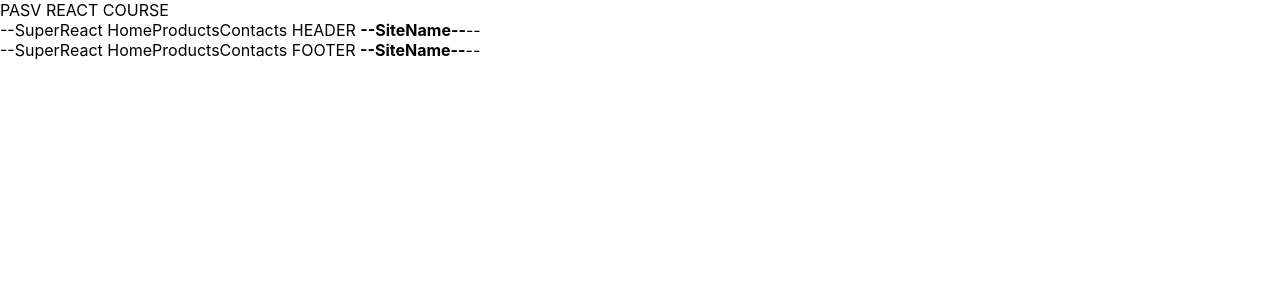
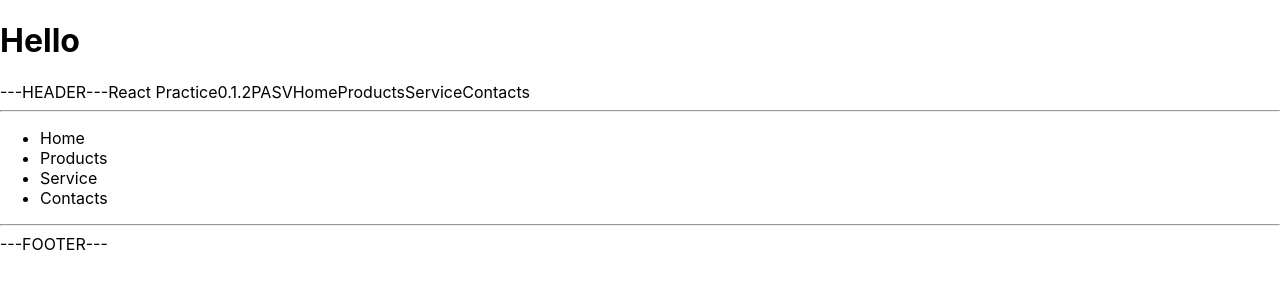
Before and after one commit to VictoriaRogo/cra, a React (Create React App) app: page / in a window 1280 px wide. Shown: the top 300 px of the page. Built offline with nearby package versions, Linux system fonts and the light colour scheme.

Commit message:
Create React App 2

```diff
--- /dev/null
+++ b/src/cra2/App.js
@@ -0,0 +1,27 @@
+import React from 'react';
+import Header from "./Header";
+import Footer from "./Footer";
+
+
+function App() {
+    const siteName = 'React Practice';
+    const version = '0.1.2';
+    const company = 'PASV';
+    const menu = ['Home', 'Products', 'Service', 'Contacts'];
+    return (
+        <div>
+
+            <h1>Hello</h1>
+            <Header
+                siteName={siteName}
+                version={version}
+                company={company}
+                menu={menu}
+            />
+            <Footer/>
+
+        </div>
+    );
+}
+
+export default App;
--- /dev/null
+++ b/src/cra2/Footer.js
@@ -0,0 +1,12 @@
+import React from 'react';
+
+
+function Footer() {
+  return (
+    <div>
+     ---FOOTER---
+    </div>
+  );
+}
+
+export default Footer;
--- /dev/null
+++ b/src/cra2/Header.js
@@ -0,0 +1,26 @@
+import React from 'react';
+
+
+function Header(props) {
+
+  return (
+    <div>
+     ---HEADER---
+        {props.siteName}
+        {props.version}
+        {props.company}
+        {props.menu}
+
+        <hr/>
+
+        <ul>
+        {props.menu.map(el => <li>{el}</li>)}
+        </ul>
+
+        <hr/>
+
+    </div>
+  );
+}
+
+export default Header;
--- a/src/index.js
+++ b/src/index.js
@@ -1,7 +1,7 @@
 import React from 'react';
 import ReactDOM from 'react-dom';
 import './index.css';
-import App from './cra1/App';
+import App from './cra2/App';
 import * as serviceWorker from './serviceWorker';
 
 ReactDOM.render(
```
Also changed, not shown: src/cra2/App.css (added, +38 -0 lines), 1 other file (tests, documents, lock files or other folders).
